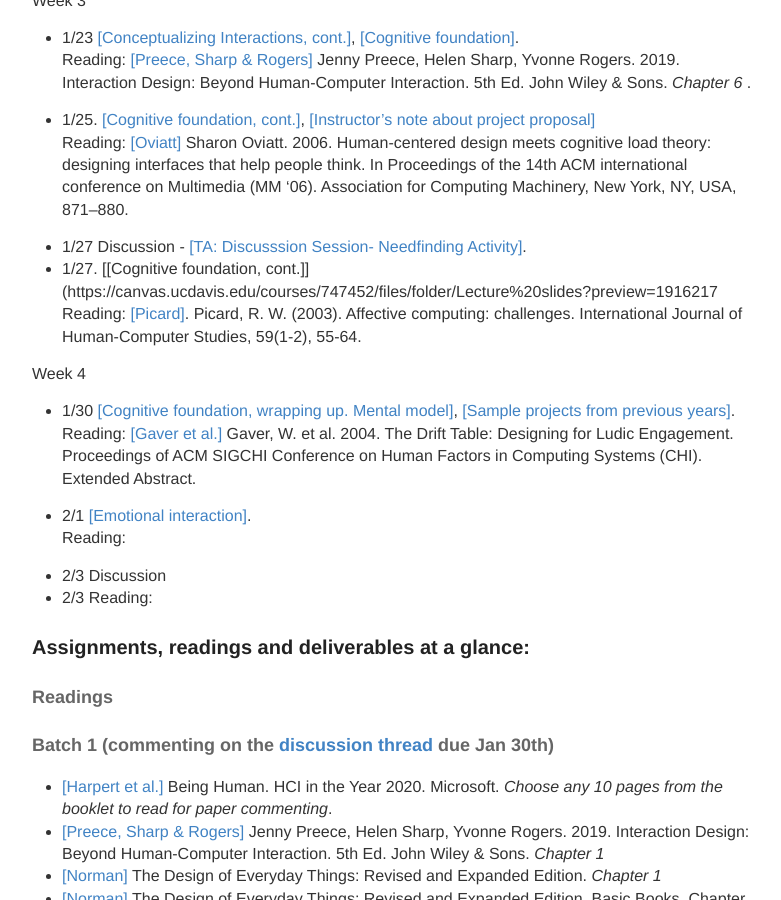
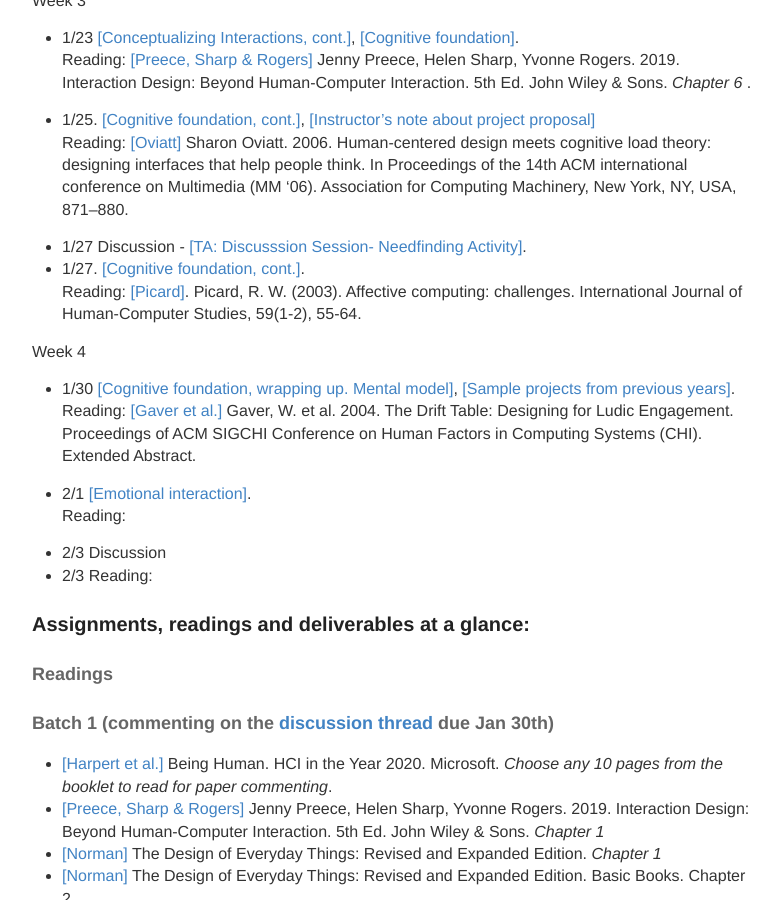
Before and after one commit to hciwang/hciwang.github.io, a Jekyll site: the page built from _posts/2022-1-1-lectures.md, in a window 1280 px wide and 900 px high, scrolled down 1052 px. Shown: the whole window, without its empty margins (248-1029 px from the left). Built offline with Jekyll 4.4.1, drawn with Linux system fonts in a browser that asks for light colours.

Commit message:
Update 2022-1-1-lectures.md

```diff
--- a/_posts/2022-1-1-lectures.md
+++ b/_posts/2022-1-1-lectures.md
@@ -43,7 +43,7 @@
 Reading: [[Oviatt]](https://canvas.ucdavis.edu/courses/747452/files/folder/Misc%20files?preview=19161668) Sharon Oviatt. 2006. Human-centered design meets cognitive load theory: designing interfaces that help people think. In Proceedings of the 14th ACM international conference on Multimedia (MM '06). Association for Computing Machinery, New York, NY, USA, 871–880.
 
 - 1/27 Discussion - [[TA: Discusssion Session- Needfinding Activity]]().
-- 1/27. [[Cognitive foundation, cont.]](https://canvas.ucdavis.edu/courses/747452/files/folder/Lecture%20slides?preview=1916217
+- 1/27. [[Cognitive foundation, cont.]](https://canvas.ucdavis.edu/courses/747452/files/folder/Lecture%20slides?preview=1916217).
 Reading: [[Picard]](https://canvas.ucdavis.edu/courses/747452/files/folder/Misc%20files?preview=19161740). Picard, R. W. (2003). Affective computing: challenges. International Journal of Human-Computer Studies, 59(1-2), 55-64.
 
 Week 4
```
